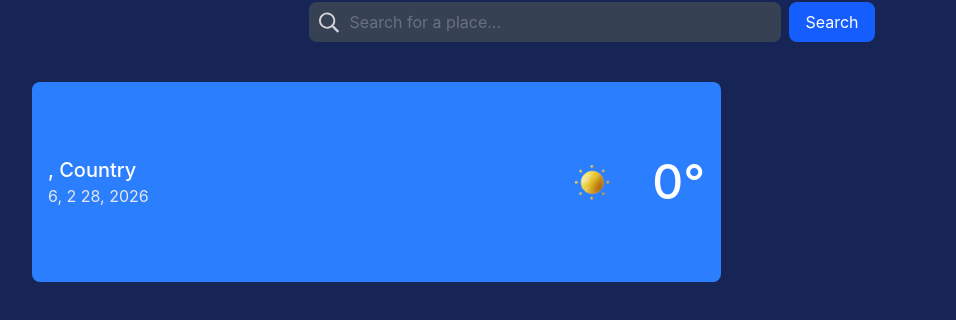
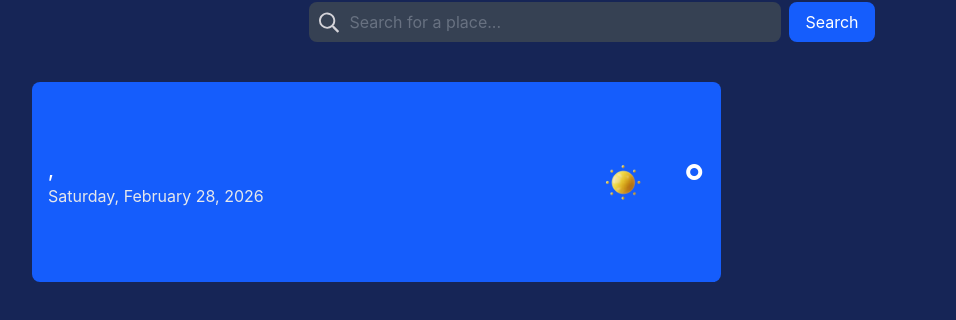
Before and after one commit to stijn1290/weather-app, a Vue app: page / in a window 1280 px wide. Shown: the part 250-570 px from the top of the page, without its empty margins (48-1004 px from the left). Built offline with nearby package versions, Linux system fonts and the light colour scheme.

Commit message:
W-7 added location dates to string and also country and temperature

```diff
--- a/src/App.vue
+++ b/src/App.vue
@@ -4,6 +4,8 @@ import SearchBar from "./components/SearchBar.vue";
 import WeatherConditions from "./components/WeatherConditions.vue";
 import {ref} from "vue";
 const selectedPlace = ref("");
+const temperature = ref("");
+const country = ref("");
 </script>
 
 <template>
@@ -13,10 +15,10 @@ const selectedPlace = ref("");
   <main class="flex flex-col gap-10">
     <h1 class="text-5xl text-white font-medium text-center">How's the sky looking today?</h1>
     <section class="flex flex-col justify-center items-center">
-      <SearchBar @location="selectedPlace = $event" />
+      <SearchBar @location="selectedPlace = $event" @temperature="temperature = $event" @country="country = $event" />
     </section>
     <section class="grid grid-cols-[0.8fr_0.5fr]">
-      <WeatherConditions :location="selectedPlace" />
+      <WeatherConditions :location="selectedPlace" :temperature="temperature" :country="country" />
     </section>
   </main>
 </template>
--- a/src/components/SearchBar.vue
+++ b/src/components/SearchBar.vue
@@ -6,14 +6,20 @@ import axios from "axios";
 let place = ref("");
 const searchPlace = async () => {
   try {
-    const res = await axios.get("https://geocoding-api.open-meteo.com/v1/search?name=" + place.value);
-    emit("location", place.value);
+    const geoRes = await axios.get("https://geocoding-api.open-meteo.com/v1/search?name=" + place.value);
+    const location = geoRes.data.results[0];
+    const weatherRes = await axios.get(`https://api.open-meteo.com/v1/forecast?latitude=${location.latitude}&longitude=${location.longitude}&current_weather=true`);
+    emit("location", location.name);
+    emit("country", location.country);
+    emit("temperature", weatherRes.data.current_weather.temperature);
   } catch (error) {
     console.log(error);
   }
 }
 const emit = defineEmits([
   "location",
+  "temperature",
+  "country",
 ])
 </script>
 
--- a/src/components/WeatherConditions.vue
+++ b/src/components/WeatherConditions.vue
@@ -1,20 +1,23 @@
 <script setup>
-
+import {weekdays,months} from '../js/dateNotations.js';
 const date = new Date();
 defineProps({
   location: String,
+  temperature: String,
+  country: String,
 })
 </script>
 
 <template>
-<div class="bg-blue-500 text-white rounded-lg p-4 py-16 flex flex-row justify-between items-center">
+<div class="bg-blue-600 text-white rounded-lg p-4 py-16 flex flex-row justify-between items-center">
   <div>
-    <h2 class="font-medium text-xl">{{ location }}, Country</h2>
-    <h2 class="text-gray-200">{{ date.getDay() }}, {{ date.getMonth() + 1}} {{ date.getDate() }}, {{ date.getFullYear() }}</h2>
+    <h2 class="font-medium text-xl">{{ location }}, {{ country }}</h2>
+    <h2 class="text-gray-200">{{ weekdays[date.getDay()] }}, {{ months[date.getMonth()] }} {{ date.getDate() }},
+      {{ date.getFullYear() }}</h2>
   </div>
   <div class="flex flex-row items-center gap-6">
     <img src="/images/icon-sunny.webp" alt="condition" class="max-w-32 max-h-18">
-    <h2 class="font-medium text-5xl">0°</h2>
+    <h2 class="font-medium text-5xl">{{ temperature }}°</h2>
   </div>
 </div>
 </template>
--- /dev/null
+++ b/src/js/dateNotations.js
@@ -0,0 +1,23 @@
+export const weekdays = [
+    'Sunday',
+    'Monday',
+    'Tuesday',
+    'Wednesday',
+    'Thursday',
+    'Friday',
+    'Saturday',
+];
+export const months = [
+    'January',
+    'February',
+    'March',
+    'April',
+    'May',
+    'June',
+    'July',
+    'August',
+    'September',
+    'October',
+    'November',
+    'December',
+]
```
